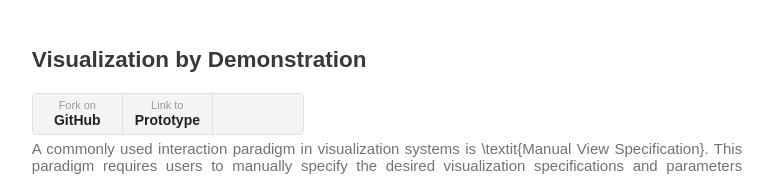
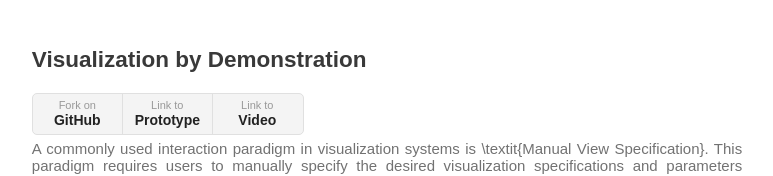
Before and after one commit to visbydemo/visbydemo.github.io, a plain HTML site: page index.html in a window 1280 px wide. Shown: the top 176 px of the page, without its empty margins (253-1026 px from the left). Drawn offline with nearby package versions, Linux system fonts and the light colour scheme; a script that the page names is missing.

Commit message:
initializing

```diff
--- a/index.html
+++ b/index.html
@@ -48,8 +48,14 @@
                 Link to<strong style="line-height: 130%;">Prototype</strong>
               </a>
             </li>
+             <li>
+              <a href="https://vimeo.com/228918233">
+                Link to<strong style="line-height: 130%;">Video</strong>
+              </a>
+            </li>
           </ul>
         </div>
+
         <div>
         </div>
 
```
